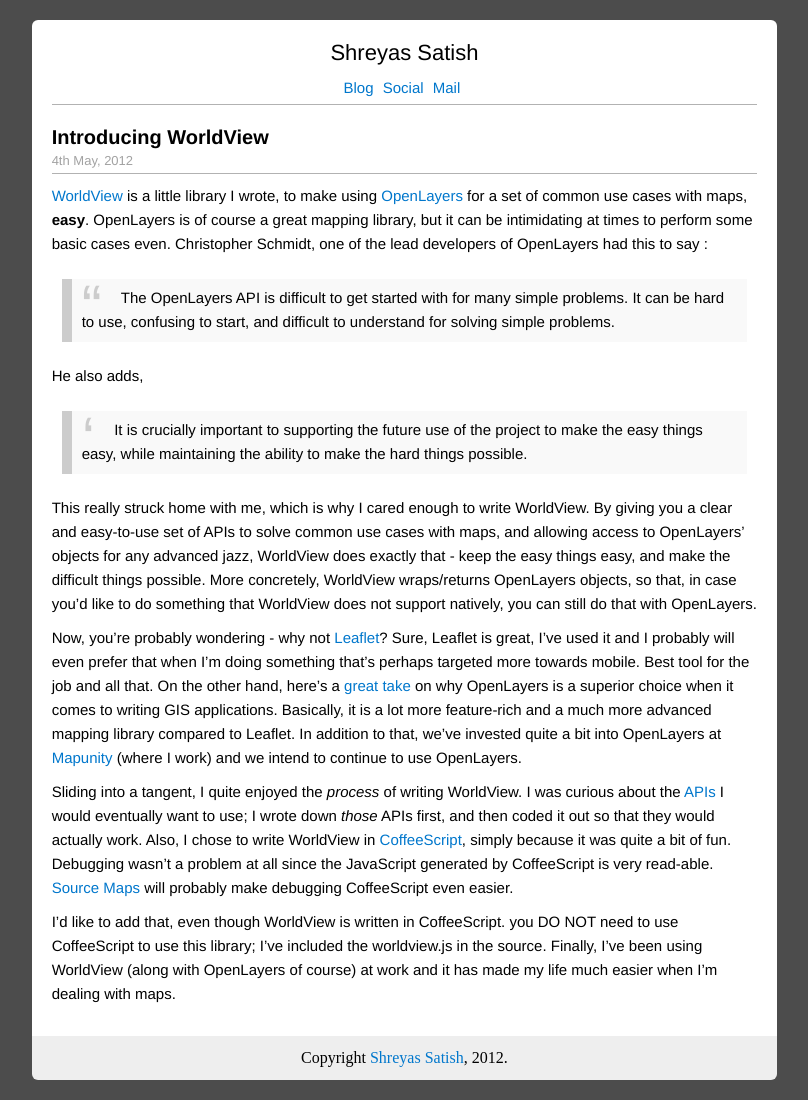
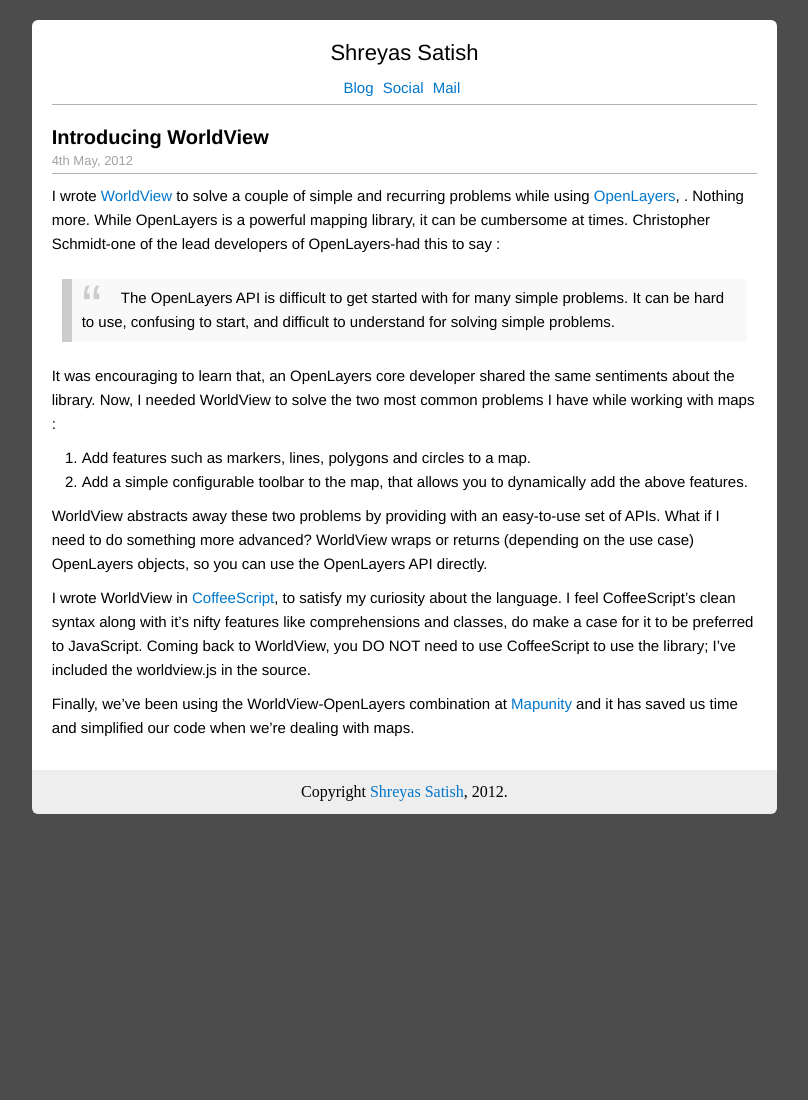
Before and after one commit to shreyas-satish/shreyas-satish.github.com, a Jekyll site: the page built from _posts/2012-05-01-introducing-worldview.md, in a window 1280 px wide. Shown: the whole page, without its empty margins (235-1043 px from the left). Built offline with Jekyll 4.4.1, drawn with Linux system fonts in a browser that asks for light colours; Markdown is read by kramdown in place of the engine named in the settings; after the commit the page ends 900 px from its top, so only the background shows below that.

Commit message:
simplified blog post

```diff
--- a/_posts/2012-05-01-introducing-worldview.md
+++ b/_posts/2012-05-01-introducing-worldview.md
@@ -13,18 +13,17 @@ date: 4th May, 2012
   </div>
 </div>
 
-&#x20; <a href = "https://github.com/shreyas-satish/worldview" target="_blank">WorldView</a> is a little library I wrote, to make using <a href = "http://openlayers.org" target="_blank">OpenLayers</a> for a set of common use cases with maps, **easy**. OpenLayers is of course a great mapping library, but it can be intimidating at times to perform some basic cases even. Christopher Schmidt, one of the lead developers of OpenLayers had this to say :
+I wrote <a href = "https://github.com/shreyas-satish/worldview" target="_blank">WorldView</a> to solve a couple of simple and recurring problems while using <a href = "http://openlayers.org" target="_blank">OpenLayers</a>, . Nothing more. While OpenLayers is a powerful mapping library, it can be cumbersome at times. Christopher Schmidt-one of the lead developers of OpenLayers-had this to say :
 
 > The OpenLayers API is difficult to get started with for many simple problems. It can be hard to use, confusing to start, and difficult to understand for solving simple problems.
 
-He also adds,
+It was encouraging to learn that, an OpenLayers core developer shared the same sentiments about the library. Now, I needed WorldView to solve the two most common problems I have while working with maps :
 
-> It is crucially important to supporting the future use of the project to make the easy things easy, while maintaining the ability to make the hard things possible.
+1. Add features such as markers, lines, polygons and circles to a map.
+2. Add a simple configurable toolbar to the map, that allows you to dynamically add the above features.
 
-This really struck home with me, which is why I cared enough to write WorldView. By giving you a clear and easy-to-use set of APIs to solve common use cases with maps, and allowing access to OpenLayers' objects for any advanced jazz, WorldView does exactly that - keep the easy things easy, and make the difficult things possible. More concretely, WorldView wraps/returns OpenLayers objects, so that, in case you'd like to do something that WorldView does not support natively, you can still do that with OpenLayers.
+WorldView abstracts away these two problems by providing with an easy-to-use set of APIs. What if I need to do something more advanced? WorldView wraps or returns (depending on the use case) OpenLayers objects, so you can use the OpenLayers API directly.
 
-Now, you're probably wondering - why not [Leaflet](http://leafletjs.com/)? Sure, Leaflet is great, I've used it and I probably will even prefer that when I'm doing something that's perhaps targeted more towards mobile. Best tool for the job and all that. On the other hand, here's a <a href = 'http://gis.stackexchange.com/a/8048' target = '_blank'>great take</a> on why OpenLayers is a superior choice when it comes to writing GIS applications. Basically, it is a lot more feature-rich and a much more advanced mapping library compared to Leaflet. In addition to that, we've invested quite a bit into OpenLayers at  <a href = 'http://mapunity.in/' target = '_blank'>Mapunity</a> (where I work) and we intend to continue to use OpenLayers.
+I wrote WorldView in <a href="http://coffeescript.org" target="_blank">CoffeeScript</a>, to satisfy my curiosity about the language. I feel CoffeeScript's clean syntax along with it's nifty features like comprehensions and classes, do make a case for it to be preferred to JavaScript. Coming back to WorldView, you DO NOT need to use CoffeeScript to use the library; I've included the worldview.js in the source.
 
-Sliding into a tangent, I quite enjoyed the _process_ of writing WorldView. I was curious about the  <a href = 'http://shreyas.io/worldview/' target = '_blank'>APIs</a> I would eventually want to use; I wrote down _those_ APIs first, and then coded it out so that they would actually work. Also, I chose to write WorldView in  <a href="http://coffeescript.org" target="_blank">CoffeeScript</a>, simply because it was quite a bit of fun. Debugging wasn't a problem at all since the JavaScript generated by CoffeeScript is very read-able. <a href = 'http://www.html5rocks.com/en/tutorials/developertools/sourcemaps/' target='_blank'>Source Maps</a> will probably make debugging CoffeeScript even easier.
-
-I'd like to add that, even though WorldView is written in CoffeeScript. you DO NOT need to use CoffeeScript to use this library; I've included the worldview.js in the source. Finally, I've been using WorldView (along with OpenLayers of course) at work and it has made my life much easier when I'm dealing with maps.
+Finally, we've been using the WorldView-OpenLayers combination at <a href = 'http://mapunity.in/' target = '_blank'>Mapunity</a> and it has saved us time and simplified our code when we're dealing with maps.
```
